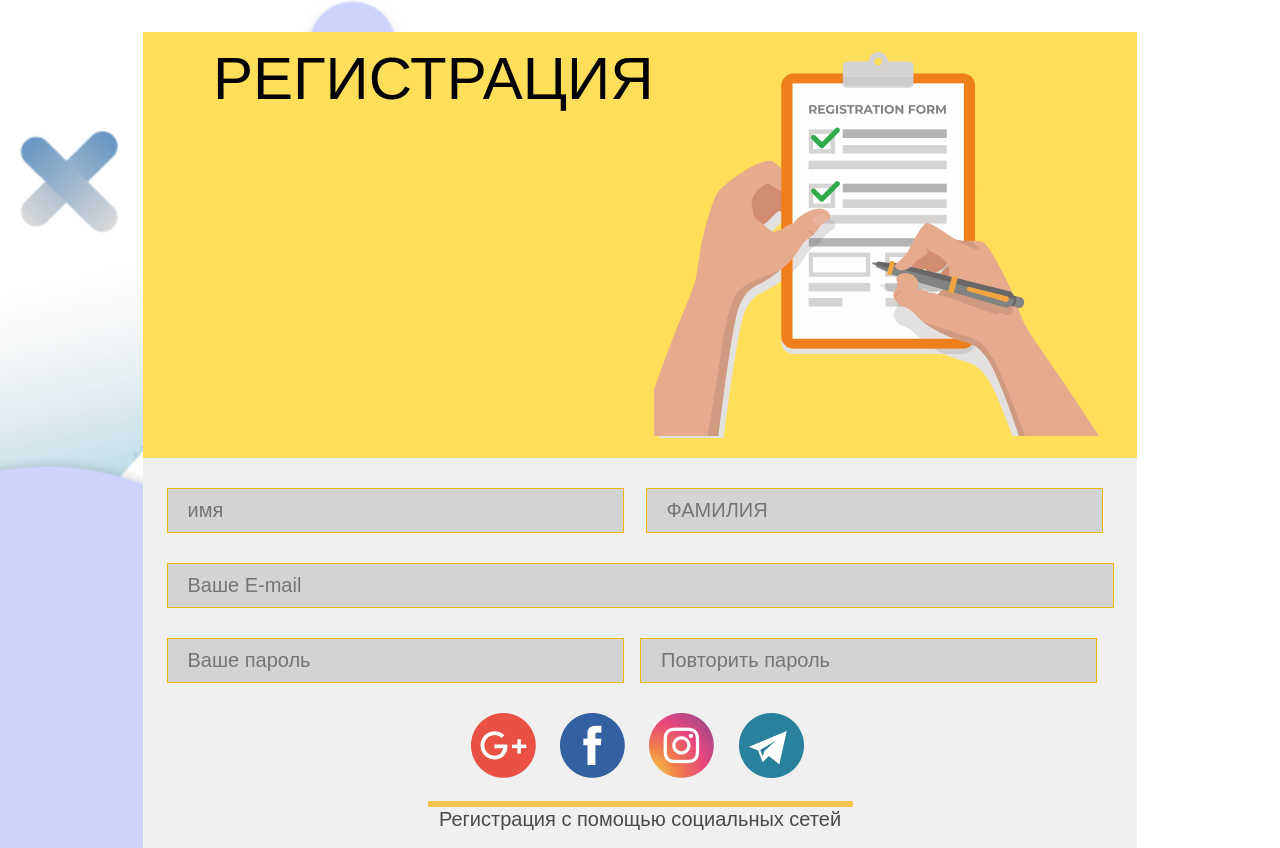
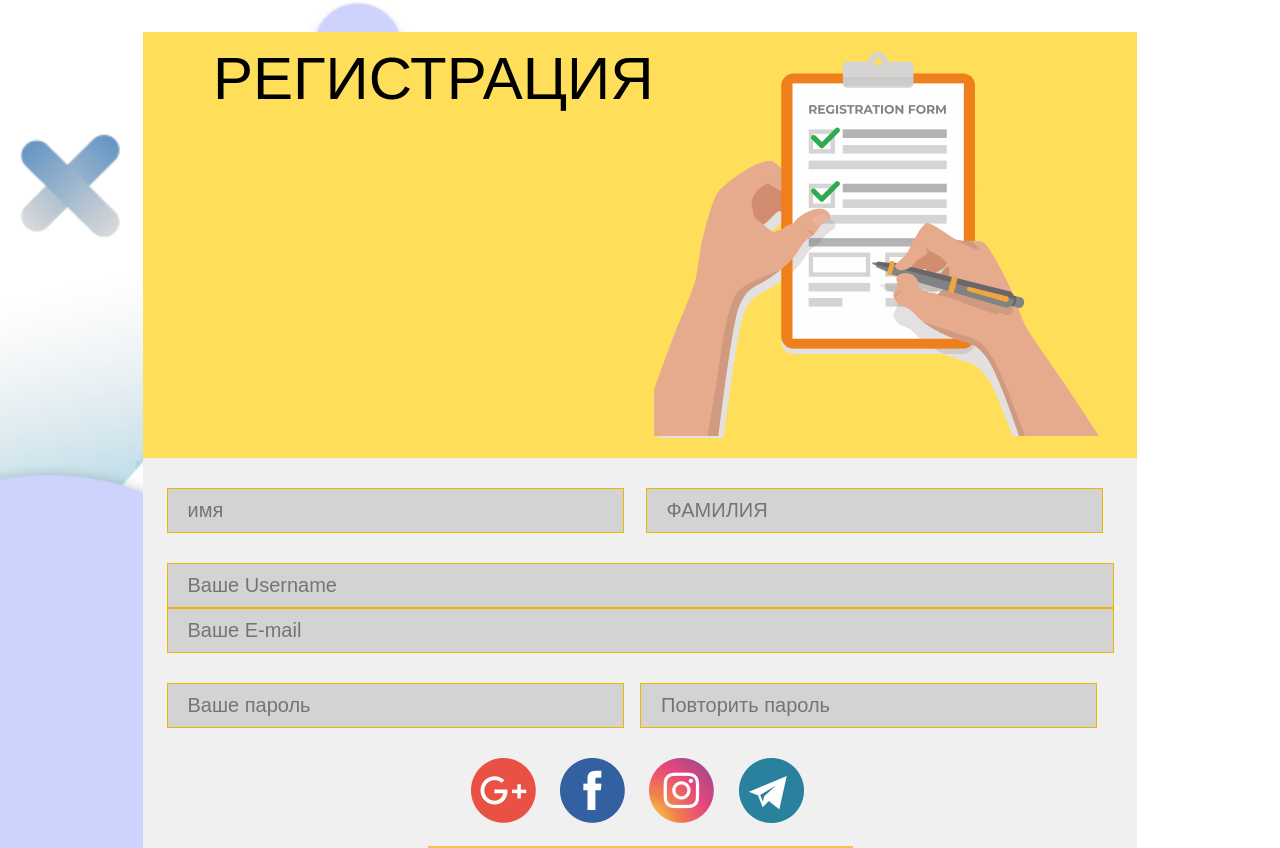
Before and after one commit to asadbek204/Team-1, a Django app: page /account/registration/ in a window 1280 px wide. Shown: the part 104-952 px from the top of the page. Run offline with Django 5.2, Linux system fonts and the light colour scheme.

Commit message:
username input anded , and views changed for addig username

```diff
--- a/account/forms.py
+++ b/account/forms.py
@@ -9,7 +9,7 @@ class SignUpForm(forms.ModelForm):
 
     class Meta:
         model = UserModel
-        fields = ('email', 'password')
+        fields = ('username', 'email', 'password')
         widgets = {
             'password': forms.PasswordInput()
         }
--- a/templates/account/register.html
+++ b/templates/account/register.html
@@ -22,6 +22,7 @@
                         <input type="text" placeholder="ФАМИЛИЯ" name="last_name">
                         <span>{{ form.errors.last_name }}</span>
                     </div>
+                    <input type="text" placeholder="Ваше Username" name="username">
                     <input type="email" placeholder="Ваше Е-mail" name="email">
                     <span>{{ form.errors.email }}</span>
                     <div class="flex-input">
```
Also changed, not shown: db.sqlite3.
